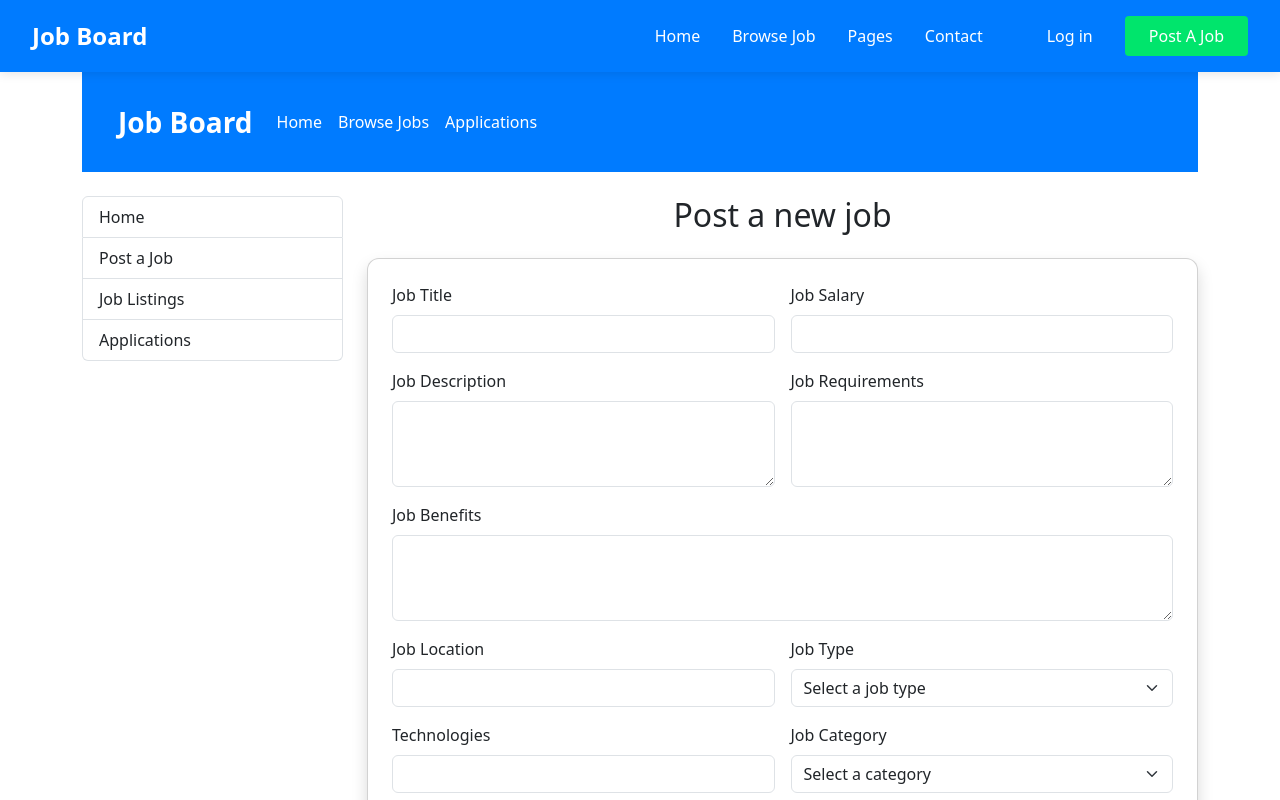
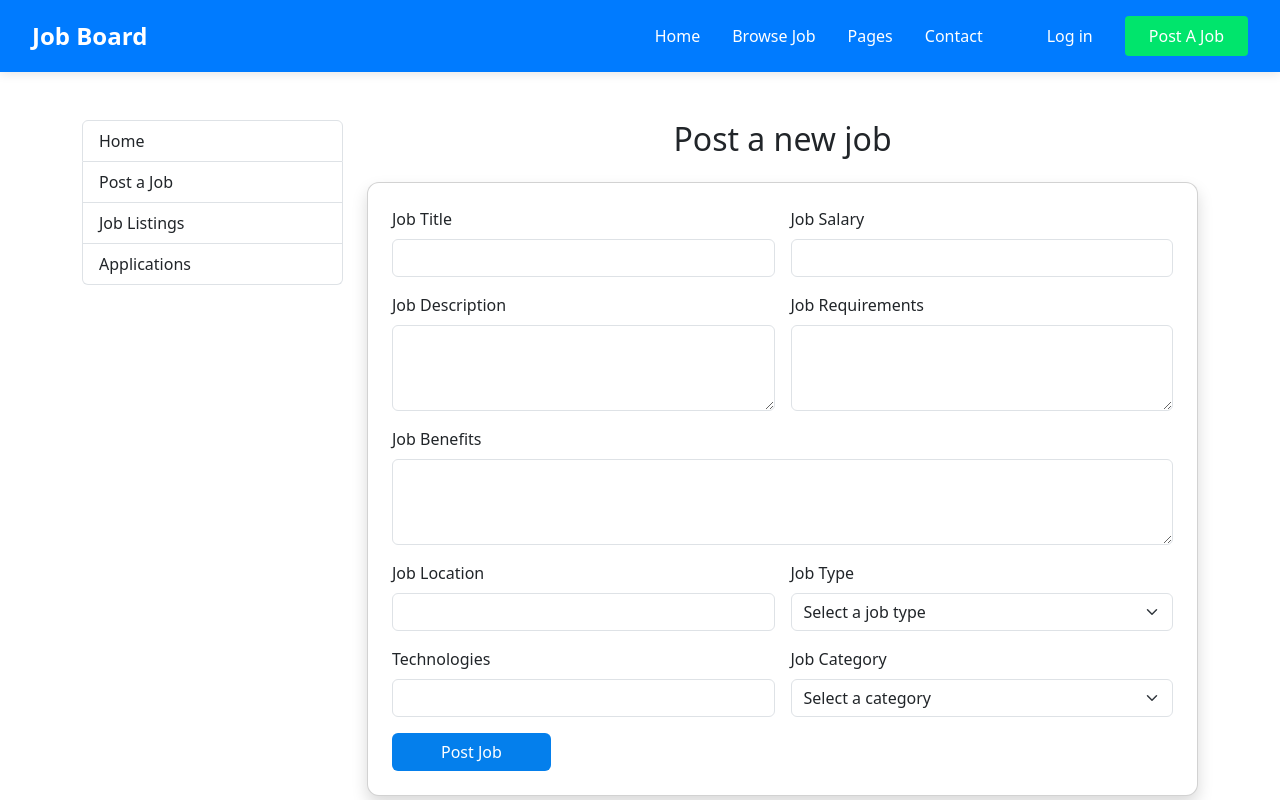
Before and after one commit to aliaa11/MedicalProject-React-Django-, a Vue app: page /employer/jobform in a window 1280 px wide. Shown: the top 800 px of the page. Built offline with nearby package versions, Linux system fonts and the light colour scheme.

Commit message:
fix navbar/login problem

```diff
--- a/src/components/shared/Navbar.vue
+++ b/src/components/shared/Navbar.vue
@@ -15,7 +15,7 @@
       <RouterLink to="/contact">Contact</RouterLink>
       <div class="auth-buttons">
         <RouterLink to="/login" class="login-btn">Log in</RouterLink>
-        <RouterLink to="/post-job" class="post-job-btn">Post A Job</RouterLink>
+        <RouterLink to="/employer/jobform" class="post-job-btn">Post A Job</RouterLink>
       </div>
     </div>
   </nav>
--- a/src/router/index.js
+++ b/src/router/index.js
@@ -8,9 +8,8 @@ import EmployerHome from '@/views/Employer/EmployerHome.vue'
 import JobDetails from '../views/jobs/JopDetails.vue'
 
 const routes = [
-  { path: '/', name: 'register', component: Register },
-  { path: '/login', component: Login },
-  { path: '/register', component: Register },
+  { path: '/login', component: Login, name: 'login' },
+  { path: '/register', component: Register, name: 'register' },
   {
     path: '/',
     component: Home
--- a/src/views/Employer/EmployerDashboard.vue
+++ b/src/views/Employer/EmployerDashboard.vue
@@ -1,22 +1,5 @@
 <template>
-    <div class="container">
-        <nav class="navbar navbar-expand-lg p-4 mb-4">
-            <div class="container-fluid">
-                <router-link class="navbar-brand fw-bold fs-3" :to="{ name: 'EmployerDashboardHome' }">Job Board</router-link>
-                <button class="navbar-toggler" type="button" data-bs-toggle="collapse"
-                    data-bs-target="#navbarNavAltMarkup" aria-controls="navbarNavAltMarkup" aria-expanded="false"
-                    aria-label="Toggle navigation">
-                    <span class="navbar-toggler-icon"></span>
-                </button>
-                <div class="collapse navbar-collapse" id="navbarNavAltMarkup">
-                    <div class="navbar-nav">
-                        <router-link class="nav-link active" aria-current="page" :to="{ name: 'EmployerDashboardHome' }">Home</router-link>
-                        <router-link class="nav-link" :to="{ name: 'EmployerDashboardHome' }">Browse Jobs</router-link>
-                        <router-link class="nav-link" :to="{ name: 'EmployerDashboardHome' }">Applications</router-link>
-                    </div>
-                </div>
-            </div>
-        </nav>
+    <div class="container my-5 main-section">
         <div class="row">
             <SideBar class="col-md-3"></SideBar>
             <router-view class="col-md-9"></router-view>
@@ -40,4 +23,8 @@ import SideBar from './SideBar.vue';
         color: #fff !important;
     }
 
+    .main-section {
+        min-height: 80vh;
+    }
+
 </style>
--- a/src/views/Employer/JobForm.vue
+++ b/src/views/Employer/JobForm.vue
@@ -60,7 +60,7 @@
             </div>
 
             <div class="col-12  mt-3">
-              <button type="submit" class="btn btn-primary px-5">Post Job</button>
+              <button type="submit" class="btn px-5" style="background-color: #047fec; color: white;">Post Job</button>
             </div>
           </div>
         </form>
```
